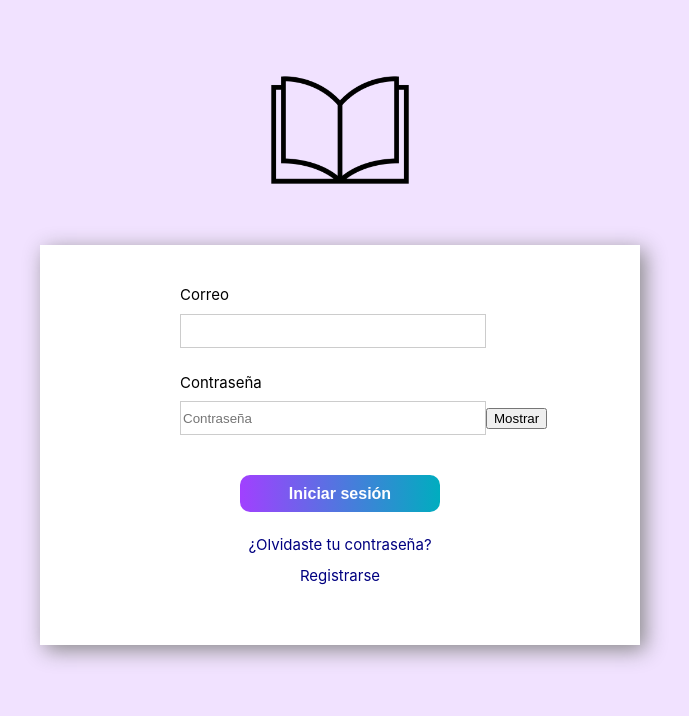
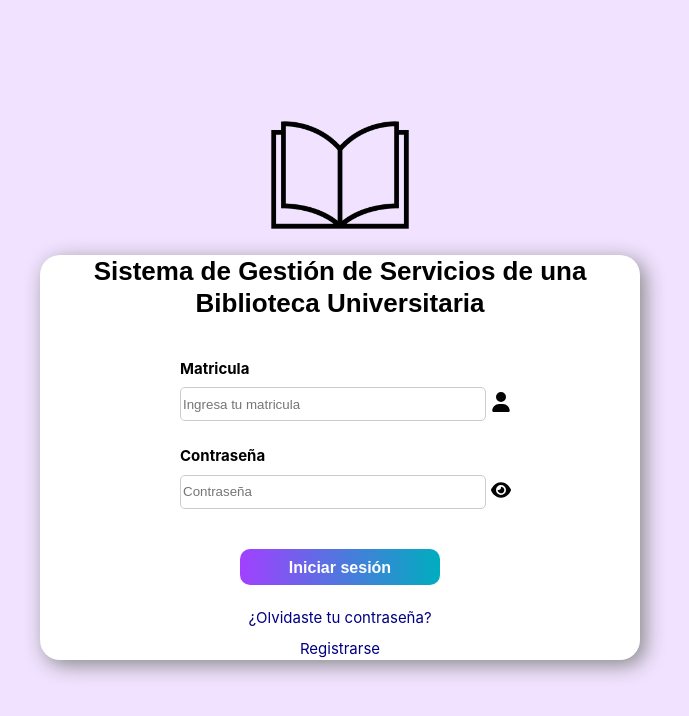
Before and after one commit to CaroJimenez/BibliotecaUniversitaria-Front, a React (Create React App) app: page / in a window 1280 px wide. Shown: the top 716 px of the page, without its empty margins (300-989 px from the left). Built offline with nearby package versions, Linux system fonts and the light colour scheme.

Commit message:
Avances Login

```diff
--- a/package.json
+++ b/package.json
@@ -3,11 +3,16 @@
   "version": "0.1.0",
   "private": true,
   "dependencies": {
+    "@fortawesome/fontawesome-svg-core": "^6.4.2",
+    "@fortawesome/free-solid-svg-icons": "^6.4.2",
+    "@fortawesome/react-fontawesome": "^0.2.0",
     "@testing-library/jest-dom": "^5.17.0",
     "@testing-library/react": "^13.4.0",
     "@testing-library/user-event": "^13.5.0",
+    "mdb-react-ui-kit": "^7.0.0",
     "react": "^18.2.0",
     "react-dom": "^18.2.0",
+    "react-modal": "^3.16.1",
     "react-scripts": "5.0.1",
     "web-vitals": "^2.1.4"
   },
--- a/src/App.css
+++ b/src/App.css
@@ -1,45 +1,72 @@
-img{
+img {
   height: 150px;
-  margin-top: -100px;
-  margin-bottom: 40px;
+  margin-top: -40px;
+  margin-bottom: 5px;
+  margin-left: 150px;
+  margin-right: 150px;
 }
 .App {
   text-align: center;
-  background-color: #F1E2FF;
+  background-color: #f1e2ff;
 }
-.form{
+.form {
   background-color: #ffffff;
   height: 400px;
   width: 600px;
   box-shadow: 5px 5px 20px #888888;
+  position: relative;
+  border-radius: 20px;
+  height: auto;
 }
-.text{
+.formModal {
+  background-color: #ffffff;
+  height: auto;
+  width: 600px;
+  position: absolute;
+  border-radius: 20px;
+  top: 50%;
+  left: 50%;
+  right: auto;
+  transform: translate(-50%, -50%);
+  box-shadow: 5px 5px 20px #888888;
+}
+.text {
   color: black;
   font-size: 15px;
+  font-weight: bold;
 }
-
-.textContainer{
+.titulo {
+  color: black;
+  font-size: 100%;
+  font-weight: bold;
+  font-family: "Arial";
+}
+.textContainer {
   margin-top: 30px;
   margin-left: 140px;
   text-align: left;
 }
-
-.passwordContainer{
+.textModal {
+  margin-top: 30px;
+  margin-left: 10px;
+  text-align: left;
+}
+.passwordContainer {
   margin-top: 15px;
   margin-left: 140px;
   text-align: left;
 }
 
-.inputContainer{
+.inputContainer {
   margin-top: 4px;
   margin-left: 140px;
   text-align: left;
 }
-input{
+input {
   height: 30px;
   width: 300px;
   border: 1px solid #ccc; /* Define el margen de color gris claro */
-  border-radius: 0;
+  border-radius: 5px;
 }
 
 .App-header {
@@ -52,12 +79,12 @@ input{
   color: white;
 }
 
-.buttonContainer{
+.buttonContainer {
   margin-top: 39px;
 }
 
 .buttonLogin {
-  background: linear-gradient(to right, #A140FF, #00ADBF);
+  background: linear-gradient(to right, #a140ff, #00adbf);
   color: white;
   border: none;
   padding: 10px 20px;
@@ -66,18 +93,46 @@ input{
   cursor: pointer;
   border-radius: 10px;
   width: 200px;
-  height:36.5px;
+  height: 36.5px;
 }
-
+.cancelarModal {
+  background: linear-gradient(to right, #a140ff, #00adbf);
+  color: white;
+  border: none;
+  padding: 10px 20px;
+  font-size: 16px;
+  font-weight: bold;
+  cursor: pointer;
+  border-radius: 10px;
+  width: 200px;
+  height: 36.5px;
+  align-items: center;
+  margin-top: 20px;
+  margin-left: 200px;
+  margin-bottom: 20px;
+}
 .buttonLogin:hover {
   background: #000080;
 }
 
-.linkContainer{
+.linkContainer {
   margin-top: 13px;
 }
 
-.textLink{
+.textLink {
   color: #000080;
   font-size: 15px;
 }
+.eyeIcon {
+  color: rgb(4, 4, 4);
+  width: 20px;
+  height: 20px;
+  cursor: pointer;
+  margin-left: 5px;
+}
+.faUser {
+  color: rgb(4, 4, 4);
+  width: 20px;
+  height: 20px;
+  margin-left: 5px;
+}
--- a/src/App.js
+++ b/src/App.js
@@ -1,54 +1,154 @@
-import './App.css';
-import React, { useState } from 'react';
-
+import "./App.css";
+import React, { useState, Alert } from "react";
+import { FontAwesomeIcon } from "@fortawesome/react-fontawesome";
+import { faEye, faEyeSlash } from "@fortawesome/free-solid-svg-icons";
+import {
+  faUser,
+  faIdCard,
+  faEnvelope,
+  faCalendarAlt,
+  faLock,
+  faKey,
+} from "@fortawesome/free-solid-svg-icons";
+import Modal from "react-modal";
 function App() {
   const [passwordVisible, setPasswordVisible] = useState(false);
+  const [modalVisible, modalNotVisible] = useState(false);
+  const [modalContra, modalNoContra] = useState(false);
+  function modalVisibles() {
+    modalNotVisible(true);
+  }
+  function modalNotVisibles() {
+    modalNotVisible(false);
+  }
 
+  function modalContras() {
+    modalNoContra(true);
+  }
+  function modalNoContras() {
+    modalNoContra(false);
+  }
   const togglePasswordVisibility = () => {
     setPasswordVisible(!passwordVisible);
   };
 
-
   const handleClick = () => {
-    console.log('Iniciar sesión');
+    console.log("Iniciar sesión");
     // Puedes agregar lógica adicional aquí
   };
 
   return (
     <div className="App">
       <header className="App-header">
-      <img src='/libro.png'/>
-        <div className='form'>
-          <div className='textContainer'>
-          <a className='text'>Correo</a>
+        <img src="/libro.png" />
+        <div className="form">
+          <a className="titulo">
+            Sistema de Gestión de Servicios de una Biblioteca Universitaria
+          </a>
+          <div className="textContainer">
+            <a className="text">Matricula</a>
           </div>
-          <div className='inputContainer'>
-            <input></input>
+          <div className="inputContainer">
+            <input placeholder="Ingresa tu matricula" />
+            <FontAwesomeIcon icon={faUser} className="faUser" />
           </div>
-          <div className='passwordContainer'>
-          <a className='text'>Contraseña</a>
+          <div className="passwordContainer">
+            <a className="text">Contraseña</a>
           </div>
-          <div className='inputContainer'>
-          <input
-              type={passwordVisible ? 'text' : 'password'}
-              placeholder='Contraseña'
+          <div className="inputContainer">
+            <input
+              type={passwordVisible ? "text" : "password"}
+              placeholder="Contraseña"
             />
-          <button onClick={togglePasswordVisibility}>
-              {passwordVisible ? 'Ocultar' : 'Mostrar'}
+            <FontAwesomeIcon
+              icon={passwordVisible ? faEyeSlash : faEye}
+              onClick={togglePasswordVisibility}
+              className="eyeIcon"
+            />
+          </div>
+          <div className="buttonContainer">
+            <button className="buttonLogin" onClick={handleClick}>
+              Iniciar sesión
             </button>
-
-
-          </div>
-          <div className='buttonContainer'>
-          <button className='buttonLogin' onClick={handleClick}>Iniciar sesión</button>
           </div>
 
-          <div className='linkContainer'>
-          <a className='textLink'>¿Olvidaste tu contraseña?</a>
+          <div className="linkContainer">
+            <a className="textLink" onClick={modalContras}>
+              ¿Olvidaste tu contraseña?
+            </a>
           </div>
-          <a className='textLink'>Registrarse</a>
+          <a className="textLink" onClick={modalVisibles}>
+            Registrarse
+          </a>
 
+          <Modal
+            isOpen={modalContra}
+            onRequestClose={modalNoContras}
+            contentLabel="Example Modal"
+            className="formModal"
+          >
+            <form>
+              <div className="inputContainer">
+                <div className="textModal">
+                  <a className="text">Correo electrónico</a>
+                </div>
+                <input placeholder="ingresa tu correo electrónico..." />
+                <FontAwesomeIcon icon={faEnvelope} className="faUser" />
+                <div className="textModal">
+                  <a className="text">Ingresa Token enviado</a>
+                </div>
+                <input placeHolder="Ingresa Token" />
+              </div>
+              <button className="cancelarModal" onClick={modalNoContras}>
+                Cancelar
+              </button>
+            </form>
+          </Modal>
+          <Modal
+            isOpen={modalVisible}
+            onRequestClose={modalNotVisibles}
+            contentLabel="Example Modal"
+            className="formModal"
+          >
+            <form>
+              <div className="inputContainer">
+                <div className="textModal">
+                  <a className="text">Nombre(s)</a>
+                </div>
+                <input placeholder="ingresa tu nombre..." />
+                <FontAwesomeIcon icon={faUser} className="faUser" />
+                <div className="textModal">
+                  <a className="text">Apellido(s)</a>
+                </div>
+                <input placeholder="ingresa tus apellidos..." />
+                <FontAwesomeIcon icon={faIdCard} className="faUser" />
 
+                <div className="textModal">
+                  <a className="text">Matricula</a>
+                </div>
+                <input placeholder="ingresa tu matricula..." />
+                <FontAwesomeIcon icon={faEnvelope} className="faUser" />
+                <div className="textModal">
+                  <a className="text">Correo electrónico</a>
+                </div>
+                <input placeholder="ingresa tu correo electrónico..." />
+                <FontAwesomeIcon icon={faLock} className="faUser" />
+                <div className="textModal">
+                  <a className="text">Fecha de nacimiento</a>
+                </div>
+                <input placeholder="ingresa tu fecha de nacimiento" />
+                <FontAwesomeIcon icon={faCalendarAlt} className="faUser" />
+                <div className="textModal">
+                  <a className="text">Contraseña</a>
+                </div>
+                <input placeholder="ingresa tu contraseña..." />
+                <FontAwesomeIcon icon={faKey} className="faUser" />
+              </div>
+            </form>
+            <button onClick={modalNotVisibles} className="cancelarModal">
+              Cancelar registro
+            </button>
+          </Modal>
         </div>
       </header>
     </div>
```
Also changed, not shown: 1 other file (tests, documents, lock files or other folders).
